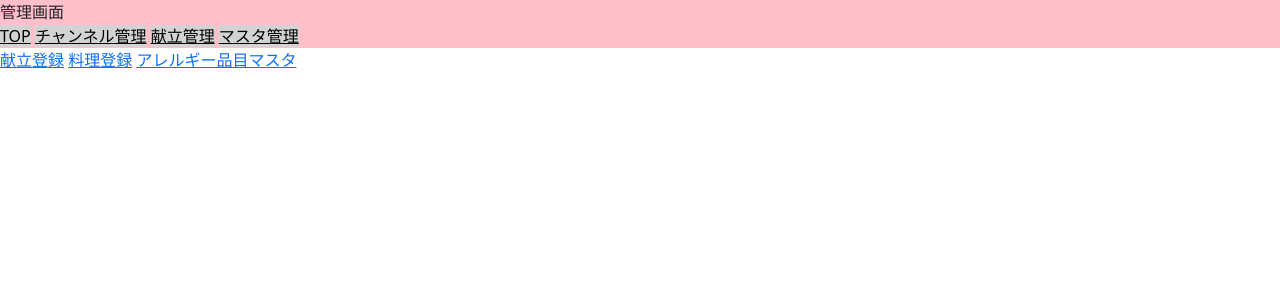
After one commit to teamj-hackathon2024-10/teamj_app, a Python web app: template ChatApp/templates/management/management_menus.html in a window 1280 px wide. The commit adds this page. Shown: the top 300 px of the page. Run offline with Jinja, Linux system fonts and the light colour scheme; the template is opened without the code that fills it, so the values that code supplies are empty.

Commit message:
add-management-manus

```diff
--- a/ChatApp/templates/management/management_main.html
+++ b/ChatApp/templates/management/management_main.html
@@ -1,6 +1,6 @@
 {% extends 'management_base.html' %}{% block title %}
 <title>管理画面</title>
-{% endblock %} {% block body %}
+{% endblock %}{% block body %}
 
 <div class="management_main">
   <div class="tomorrow-meal">
--- /dev/null
+++ b/ChatApp/templates/management/management_menus.html
@@ -0,0 +1,15 @@
+{% extends 'management_base.html' %}{% block title %}
+<title>献立管理</title>
+{% endblock %}{% block body %}
+
+<body class="management_body">
+    <div class="management_master">
+        <div class="master_listarea">
+            <a class="master_list" href="#" type="button">献立登録<a>
+            <a class="master_list" href="#">料理登録<a>
+            <a class="master_list" href="#">アレルギー品目マスタ<a>
+        </div>
+    </div>
+</body>
+
+{% endblock %}
```
Also changed, not shown: ChatApp/templates/management/management_master.html (added, +15 -0 lines). Lines whose indentation alone changed are shown as unchanged.
